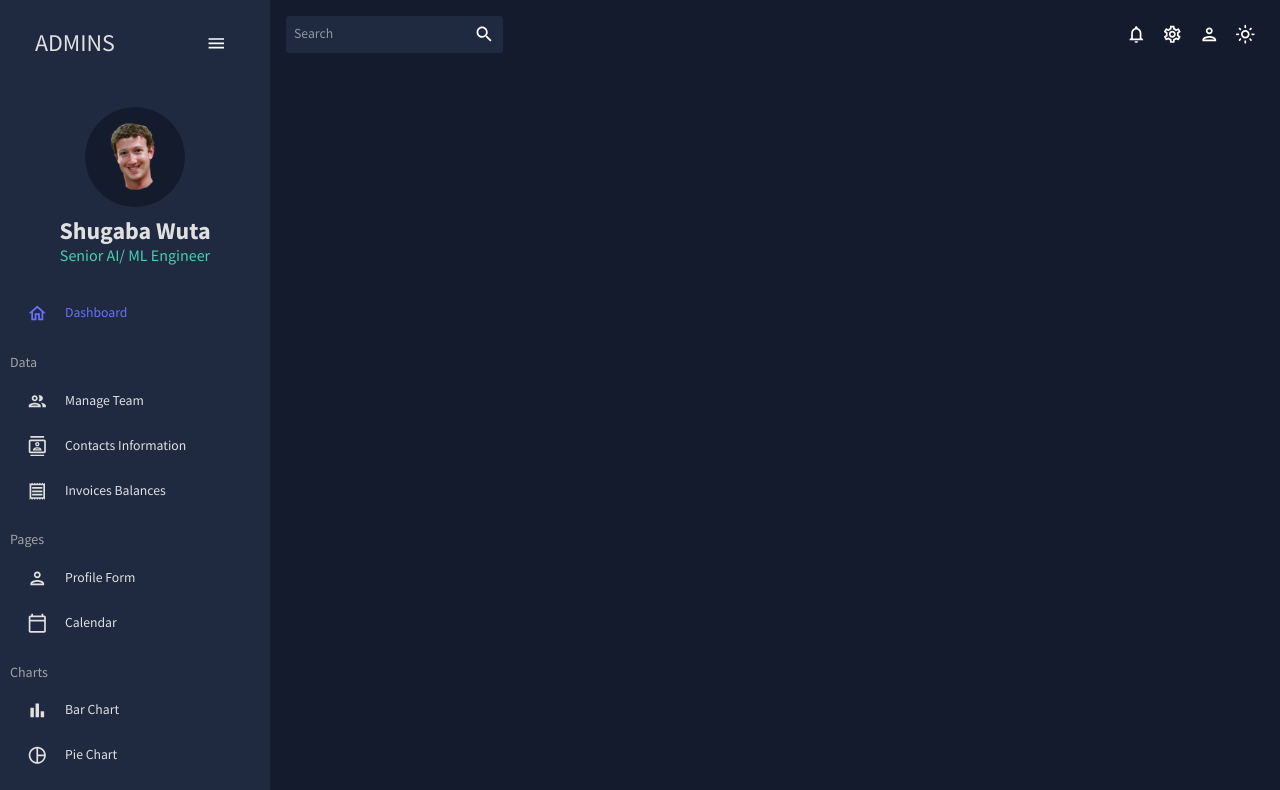
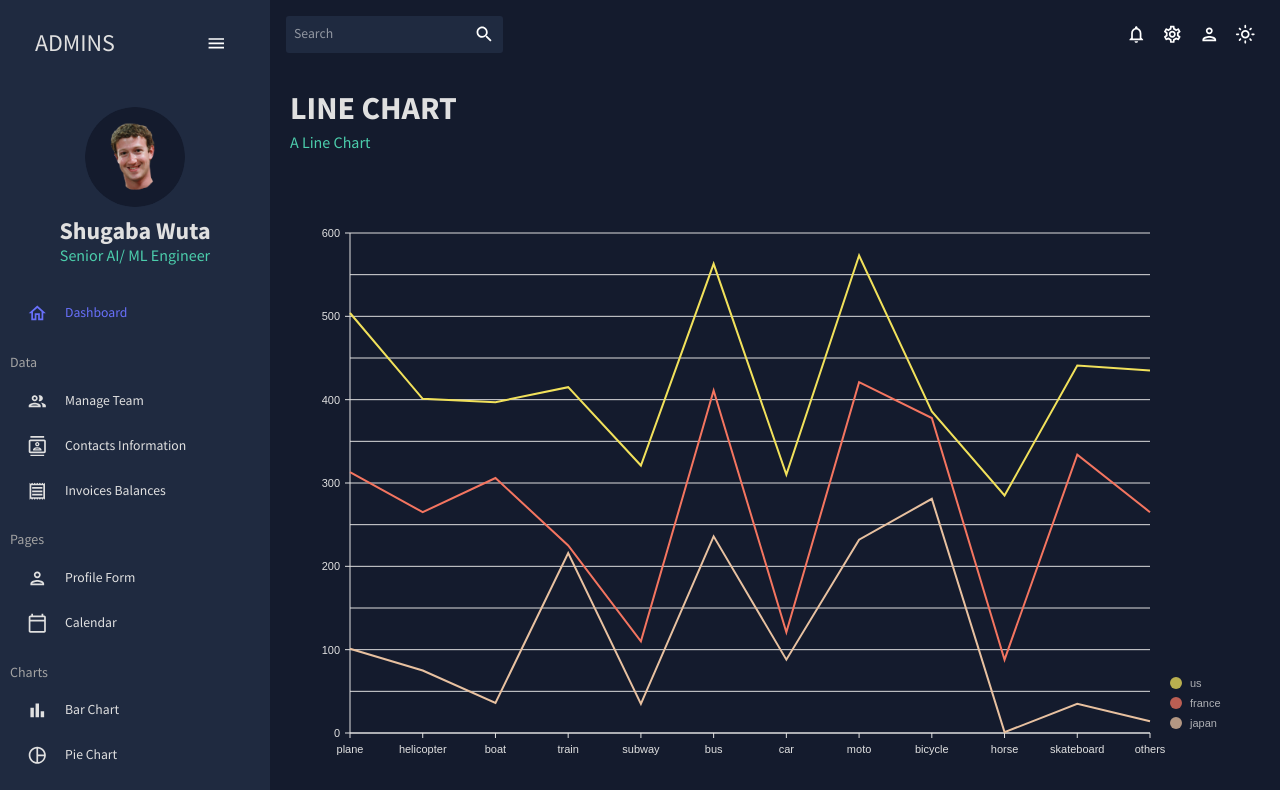
Before and after one commit to Shugaba-Wuta/react-dashboard, a React (Create React App) app: page /line in a window 1280 px wide. Shown: the top 790 px of the page. Built offline with nearby package versions, Linux system fonts and the light colour scheme.

Commit message:
Added line chart

```diff
--- a/src/App.js
+++ b/src/App.js
@@ -10,7 +10,7 @@
 import Bar from "./scenes/bar";
 import Pie from "./scenes/pie";
 import Form from "./scenes/form";
-// import Line from "./scenes/line";
+import Line from "./scenes/line";
 // import Geography from "./scenes/geography"
 import FAQ from "./scenes/faq";
 import Calendar from "./scenes/calendar";
@@ -39,7 +39,7 @@
               <Route path="/pie" element={<Pie />} />
               <Route path="/form" element={<Form />} />
               <Route path="/calendar" element={<Calendar />} />
-              {/* <Route path="/line" element={<Line />} /> */}
+              <Route path="/line" element={<Line />} />
               {/* <Route path="/geography" element={<Geography />} /> */}
               <Route path="/faq" element={<FAQ />} />
             </Routes>
--- /dev/null
+++ b/src/components/LineChart.jsx
@@ -0,0 +1,111 @@
+import { ResponsiveLine } from "@nivo/line";
+import { mockLineData as data } from "../data/mockData";
+import { useTheme } from "@mui/material";
+import { tokens } from "../theme";
+
+const LineChart = ({ isDashboard = false }) => {
+  const theme = useTheme();
+  const colors = tokens(theme.palette.mode);
+  return (
+    <ResponsiveLine
+      data={data}
+      theme={{
+        axis: {
+          domain: {
+            line: {
+              stroke: colors.gray[100],
+            },
+          },
+          legend: {
+            text: {
+              fill: colors.gray[100],
+            },
+          },
+          ticks: {
+            line: {
+              stroke: colors.gray[100],
+              strokeWidth: 1,
+            },
+            text: {
+              fill: colors.gray[100],
+            },
+          },
+        },
+        legends: {
+          text: {
+            fill: colors.gray[100],
+          },
+        },
+        tooltip: {
+          container: { color: colors.primary[500] },
+        },
+      }}
+      colors={isDashboard ? { datum: "color" } : { scheme: "nivo" }}
+      margin={{ top: 50, right: 110, bottom: 50, left: 60 }}
+      xScale={{ type: "point" }}
+      yScale={{
+        type: "linear",
+        min: "auto",
+        max: "auto",
+        stacked: true,
+        reverse: false,
+      }}
+      yFormat=" >-.2f"
+      axisTop={null}
+      axisRight={null}
+      axisBottom={{
+        orient: "bottom",
+        tickSize: 5,
+        tickPadding: 5,
+        tickRotation: 0,
+        legend: !isDashboard ?? "transportation",
+        legendOffset: 36,
+        legendPosition: "middle",
+      }}
+      axisLeft={{
+        orient: "left",
+        tickSize: 5,
+        tickValues: 5,
+        tickPadding: 5,
+        tickRotation: 0,
+        legend: !isDashboard ?? "count",
+        legendOffset: -40,
+        legendPosition: "middle",
+      }}
+      enableGridX={false}
+      pointSize={10}
+      pointColor={{ theme: "background" }}
+      pointBorderWidth={2}
+      pointBorderColor={{ from: "serieColor" }}
+      pointLabelYOffset={-13}
+      useMesh={true}
+      legends={[
+        {
+          anchor: "bottom-right",
+          direction: "column",
+          justify: false,
+          translateX: 100,
+          translateY: 0,
+          itemsSpacing: 0,
+          itemDirection: "left-to-right",
+          itemWidth: 80,
+          itemHeight: 20,
+          itemOpacity: 0.75,
+          symbolSize: 12,
+          symbolShape: "circle",
+          symbolBorderColor: "rgba(0, 0, 0, .5)",
+          effects: [
+            {
+              on: "hover",
+              style: {
+                itemBackground: "rgba(0, 0, 0, .03)",
+                itemOpacity: 1,
+              },
+            },
+          ],
+        },
+      ]}
+    />
+  );
+};
+export default LineChart;
--- a/src/scenes/global/Sidebar.jsx
+++ b/src/scenes/global/Sidebar.jsx
@@ -13,6 +13,7 @@
 import BarChartOutlinedIcon from "@mui/icons-material/BarChartOutlined";
 import ContactsOutlinedIcon from "@mui/icons-material/ContactsOutlined";
 import PieChartOutlineOutlinedIcon from "@mui/icons-material/PieChartOutlineOutlined";
+import LineChartOutlineOutlinedIcon from "@mui/icons-material/TimelineOutlined";
 import MenuOutlinedIcon from "@mui/icons-material/MenuOutlined";
 import MapOutlinedIcon from "@mui/icons-material/MapOutlined";
 
@@ -202,6 +203,13 @@
             />
 
             <Item
+              title="Line Chart"
+              to="/line"
+              icon={<LineChartOutlineOutlinedIcon />}
+              {...{ selected, setSelected }}
+            />
+
+            <Item
               title="Geography"
               to="/geography"
               icon={<MapOutlinedIcon />}
--- /dev/null
+++ b/src/scenes/line/index.jsx
@@ -0,0 +1,15 @@
+import { Box } from "@mui/material";
+import LineChart from "../../components/LineChart";
+import Header from "../../components/Header";
+
+const Pie = () => {
+  return (
+    <Box m={"20px"}>
+      <Header title="LINE CHART" subtitle="A Line Chart"></Header>
+      <Box height={"75vh"}>
+        <LineChart></LineChart>
+      </Box>
+    </Box>
+  );
+};
+export default Pie;
```
